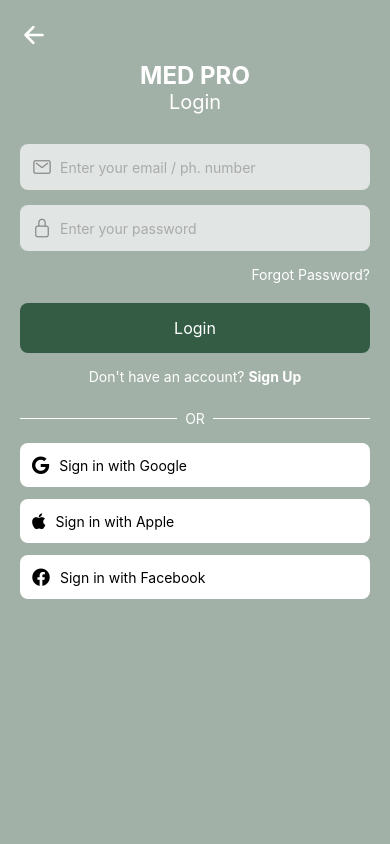
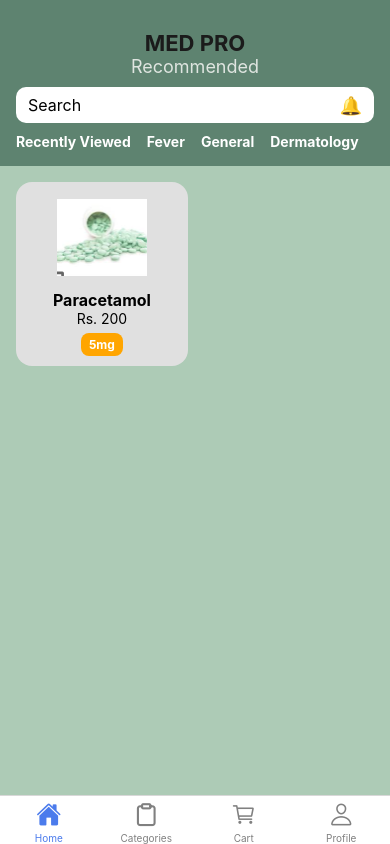
Before and after one commit to DuaArshad-1/MedProFrontE, a React Native app: screen /Main in a window 390 px wide. Built offline with nearby package versions, Linux system fonts and the light colour scheme; what react-native-responsive-fontsize would draw is missing.

Commit message:
Initial commit excluding package files

```diff
--- a/app.json
+++ b/app.json
@@ -26,7 +26,7 @@
       }
     },
     "web": {
-      "favicon": "./assets/favicon.png"
+      "favicon": "../assets/icon.png"
     }
   }
 }
--- a/screens/BottomTabs.js
+++ b/screens/BottomTabs.js
@@ -29,7 +29,7 @@
           } else if (route.name === 'Profile') {
             iconName = focused ? 'person' : 'person-outline';
           } else if (route.name === 'Categories') {
-            IconComponent = Feather; // ✨ Use Feather for clipboard
+            IconComponent = Feather;
             iconName = focused ? 'clipboard' : 'clipboard';
           }
 
@@ -52,7 +52,7 @@
     >
       <Tab.Screen name="Home" component={HomePage} />
       <Tab.Screen name="Categories" component={CategoryScreen} />
-      <Tab.Screen name="Camera" component={CameraScreen} />
+      {/* <Tab.Screen name="Camera" component={null} /> */}
       <Tab.Screen name="Cart" component={CartScreen} />
       <Tab.Screen name="Profile" component={ProfileScreen} />
     </Tab.Navigator>
--- a/screens/HomePage.js
+++ b/screens/HomePage.js
@@ -154,7 +154,7 @@
     flexDirection: 'row',
     flexWrap: 'wrap',
     marginTop: 10,
-    gap: 10,
+    gap: 6,
   },
   categoryText: {
     marginRight: 10,
--- a/screens/LandingPage.js
+++ b/screens/LandingPage.js
@@ -9,7 +9,9 @@
 const LandingPage = ({ navigation }) => {
   useEffect(() => {
     const timer = setTimeout(() => {
-      navigation.replace('Login');
+      navigation.replace('Main', {
+        screen: 'Home'
+      });
     }, 3000); // 3 seconds delay
 
     return () => clearTimeout(timer); // cleanup on unmount
```
Also changed, not shown: package.json (+22 -17 lines), 2 other files (tests, documents, lock files or other folders).
